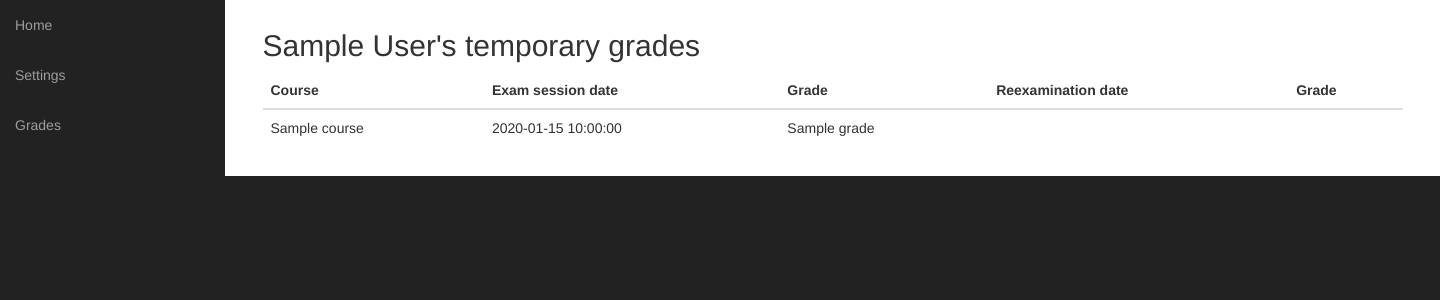
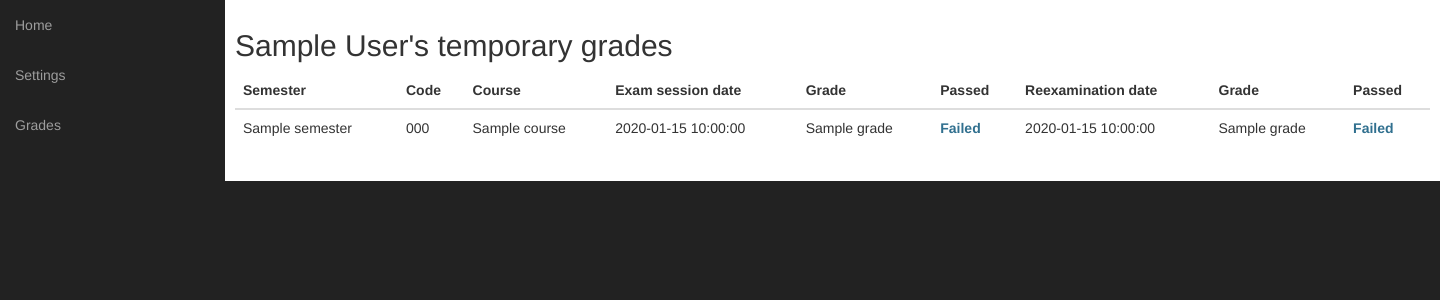
Before and after one commit to robert-sandor/student_management, a Python web app: template app/templates/student/temporary_grades.html in a window 1440 px wide. Shown: the part 51-351 px from the top of the page. Run offline with Jinja, Linux system fonts and the light colour scheme; the template is opened without the code that fills it: most values are stand-ins (such as "Sample title", 1, 10 or a date in 2020); some libraries are stand-ins or nearby versions.

Commit message:
Fixed temporary grades. Now are displayed correctly.
Signed-off-by: dutzi <alexandratrifan95@gmail.com>

```diff
--- a/app/templates/student/temporary_grades.html
+++ b/app/templates/student/temporary_grades.html
@@ -10,32 +10,47 @@
 
 
 {% block content %}
-    <div class="container">
     <h2>{{ data.first_name }} {{ data.last_name }}'s temporary grades</h2>
     <table class="table">
     <thead>
       <tr>
+        <th>Semester</th>
+        <th>Code</th>
         <th>Course</th>
         <th>Exam session date</th>
         <th>Grade</th>
+        <th>Passed</th>
         <th>Reexamination date</th>
         <th>Grade</th>
+        <th>Passed</th>
       </tr>
     </thead>
     <tbody>
     {% for course in data.courses %}
         <tr>
+            <td>{{ course.semester }}</td>
+            <td>{{ course.code }}</td>
             <td>{{ course.course }}</td>
-            {% for grade in course.grades|sort(attribute='date') %}
-                {% if grade.grade %}
-                    <td>{{ grade.date }}</td>
-                    <td>{{ grade.grade }}</td>
-                {% endif %}
-            {% endfor %}
+            {% if course.grades[1].grade %}
+                <td>{{ course.grades[1].date }}</td>
+                <td>{{ course.grades[1].grade }}</td>
+                <td><label class="text-info">{{ "Passed" if course.grades[1].grade >= 5 else "Failed" }}</label> </td>
+                {% elif course.grades[2] %}
+                    <td>{{ course.grades[2].date }}</td>
+                    <td>{{ course.grades[2].grade }}</td>
+                    <td><label class="text-info">{{ "Passed" if course.grades[2].grade >= 5 else "Failed" }}</label> </td>
+                {% else %}
+                    <td>Absent</td>
+                    <td>Failed</td>
+                    <td><label class="text-info"> Failed </label></td>
+            {% endif %}
+            <td>{{ course.grades[0].date }}</td>
+            <td>{{ course.grades[0].grade }}</td>
+            <td><label class="text-info">{{ "Passed" if course.grades[0].grade >= 5 else "Failed" }}</label> </td>
         </tr>
     {% endfor %}
     </tbody>
-  </table>
+    </table>
 </div>
 {% endblock %}
 
```
Also changed, not shown: app/modules/student/controllers.py (+5 -2 lines).
